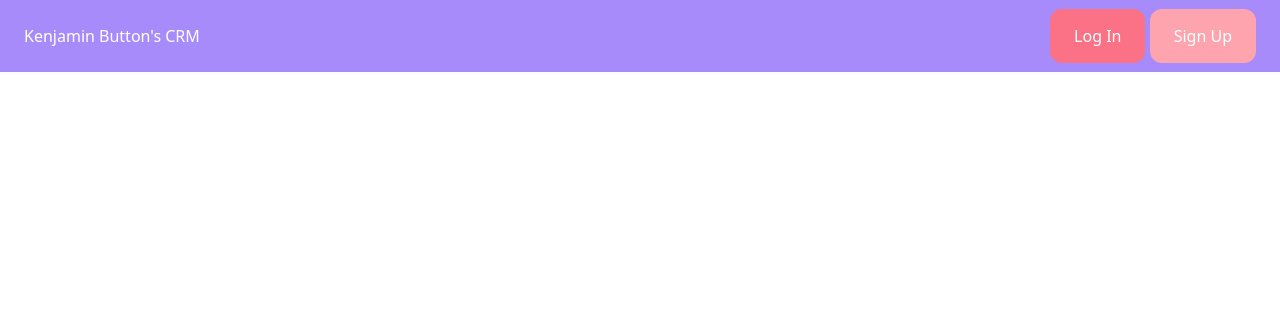
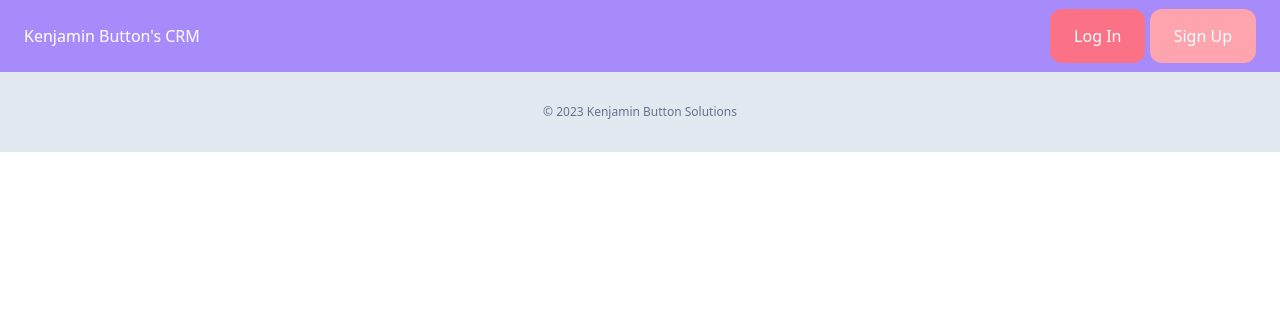
Before and after one commit to KenjaminButton/django-crm, a Django app: page / in a window 1280 px wide. Shown: the top 332 px of the page. Run offline with Django 4.2, Linux system fonts and the light colour scheme; some libraries are stand-ins or nearby versions.

Commit message:
Footer completed for base.html

```diff
--- a/kenjaminbuttoncrm/core/templates/core/base.html
+++ b/kenjaminbuttoncrm/core/templates/core/base.html
@@ -9,13 +9,15 @@
 
   <nav class="flex justify-between px-6 py-6 bg-violet-400">
     <a href="/" class="text-white">Kenjamin Button's CRM</a>
-
     <div>
       <a href="/" class="px-6 py-4 bg-rose-400 rounded-xl text-white">Log In</a>
       <a href="/" class="px-6 py-4 bg-rose-300 rounded-xl text-white">Sign Up</a>
     </div>
+  </nav>
 
-  </nav>
+  <footer class="py-8 text-center bg-slate-200">
+    <p class="text-xs text-slate-500">© 2023 Kenjamin Button Solutions</p>
+  </footer>
 
 </body>
 </html>
```
